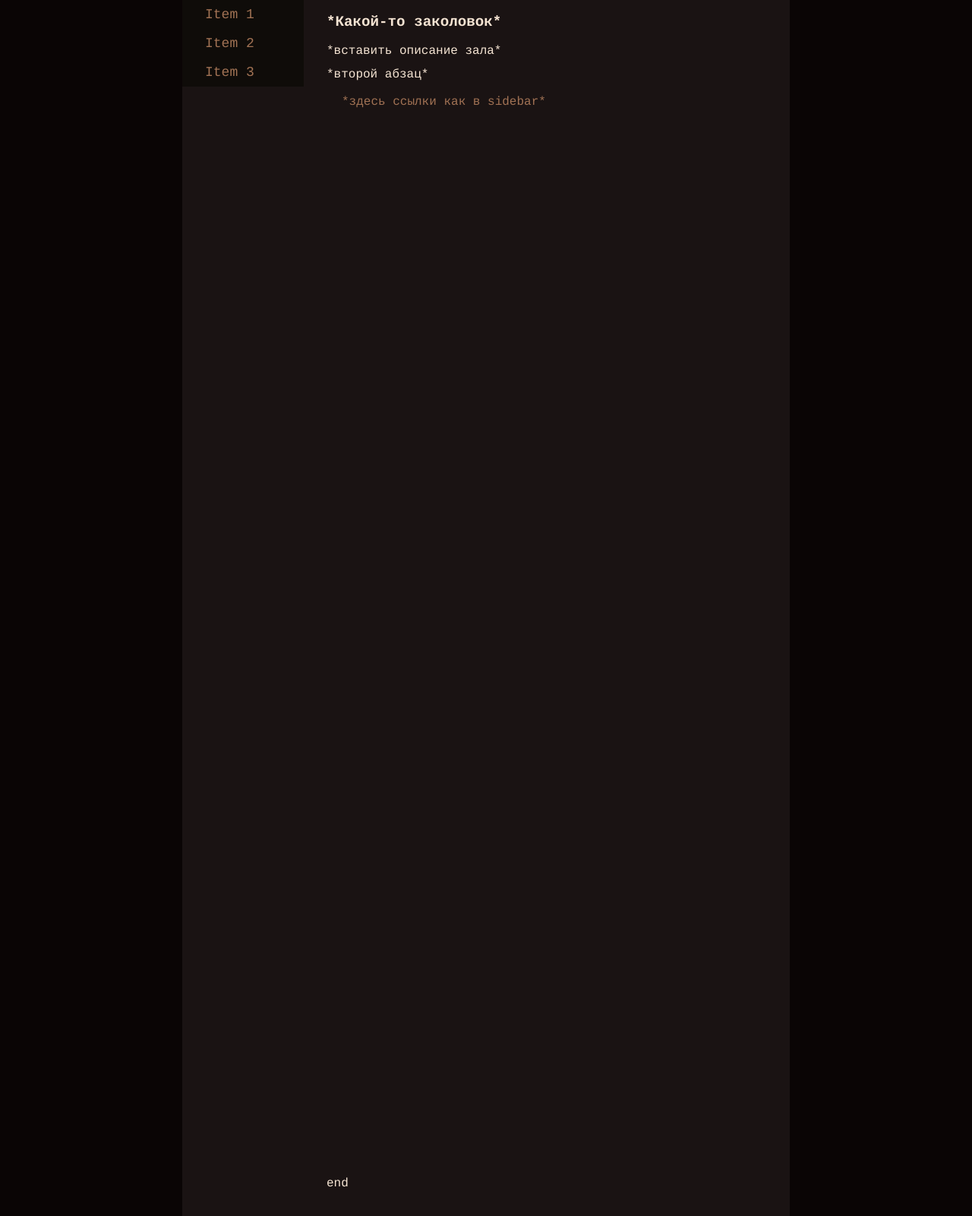
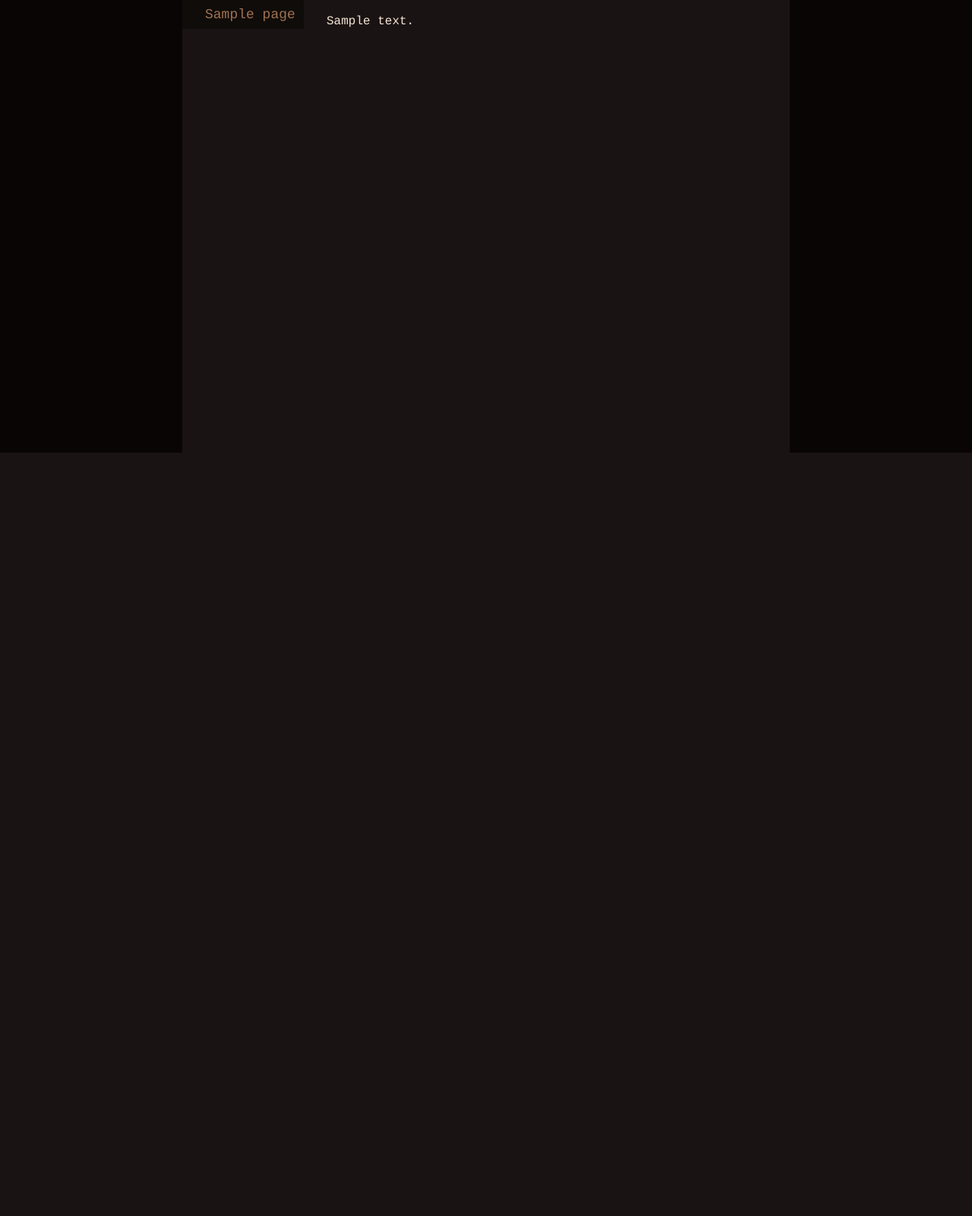
Before and after one commit to RedRatInAHat/virtual-gallery, a Django app: template program part/vg_site/main_page/templates/main_page/main.html in a window 1280 px wide. Shown: the part 204-1805 px from the top of the page at 76% size. After the commit the page ends 800 px from the top, so only its background shows below. Run offline with Django 3.2, Linux system fonts and the light colour scheme; the template is opened without the code that fills it: most values are stand-ins (such as "Sample title", 1, 10 or a date in 2020).

Commit message:
Add new features for html view
Add side naviation links, text from module.

See #12

```diff
--- a/program part/vg_site/main_page/templates/main_page/main.html
+++ b/program part/vg_site/main_page/templates/main_page/main.html
@@ -1,103 +1,19 @@
 {% extends "base.html" %}
 
 {% block title %}
-Welcome!
+  {{title}}
 {% endblock title%}
 
 {% block content %}
-<h1>*Какой-то заколовок*</h1>
-<p>*вставить описание зала*</p>
-<p>*второй абзац*</p>
-<ul>
-  <li><a href="#">*здесь ссылки как в sidebar*</a></li>
-</ul>
-<br>
-<br>
-<br>
-<br>
-<br>
-<br>
-<br>
-<br>
-<br>
-<br>
-<br>
-<br>
-<br>
-<br>
-<br>
-<br>
-<br>
-<br>
-<br>
-<br>
-<br>
-<br>
-<br>
-<br>
-<br>
-<br>
-<br>
-<br>
-<br>
-<br>
-<br>
-<br>
-<br>
-<br>
-<br>
-<br>
-<br>
-<br>
-<br>
-<br>
-<br>
-<br>
-<br>
-<br>
-<br>
-<br>
-<br>
-<br>
-<br>
-<br>
-<br>
-<br>
-<br>
-<br>
-<br>
-<br>
-<br>
-<br>
-<br>
-<br>
-<br>
-<br>
-<br>
-<br>
-<br>
-<br>
-<br>
-<br>
-<br>
-<br>
-<br>
-<br>
-<br>
-<br>
-<br>
-<br>
-<br>
-<br>
-<br>
-<br>
-<br>
-<br>
-<br>
-<br>
-<br>
-<br>
-<br>
-<br>
-<p>end</p>
+  {% autoescape off %}
+  {{content}}
+  {% endautoescape %}
 {% endblock content%}
+
+{% block aside %}
+  {% for page in pages_list %}
+    <li>
+      <a href="{{ page.permalink }}">{{page.nav_title}}</a>
+    </li>
+  {% endfor %}
+{% endblock aside %}
```
